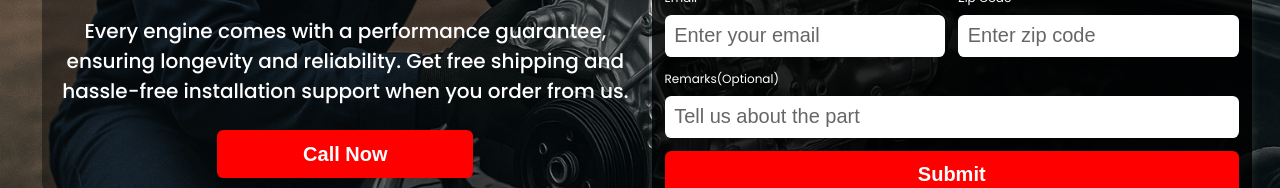
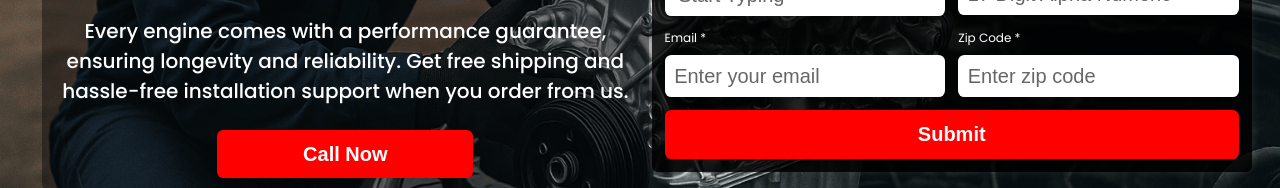
Before and after one commit to FNP-git/autopartocean, a React (Vite) app in the folder frontend/: page /engine in a window 1280 px wide. Shown: the part 565-753 px from the top of the page. Built offline with nearby package versions, Linux system fonts and the light colour scheme; no server answers; a web font is replaced by a local one.

Commit message:
remove remarks

```diff
--- a/frontend/src/components/Form.jsx
+++ b/frontend/src/components/Form.jsx
@@ -18,7 +18,7 @@ const Form = () => {
     vin: "", // No validation for this now
     email: "",
     zip: "",
-    remarks:"",
+    // remarks:"",
     browser: "",
   });
 
@@ -129,7 +129,7 @@ const Form = () => {
           vin: "",
           email: "",
           zip: "",
-          remarks: "",
+          // remarks: "",
         });
       }
     } catch (error) {
@@ -360,7 +360,7 @@ const Form = () => {
             {errors.zip && <p className="error">{errors.zip}</p>}
           </div>
         </div>
-                <div className="row">
+                {/* <div className="row">
         <div className="input-group">
             <label>Remarks(Optional)</label>
             <input
@@ -371,7 +371,7 @@ const Form = () => {
               onChange={handleChange}
             />
         </div>
-        </div>
+        </div> */}
 
         <button type="submit" className="submit-btn">
   <span className="submit-text">Submit</span>
```
Also changed, not shown: 1 other file (tests, documents, lock files or other folders).
